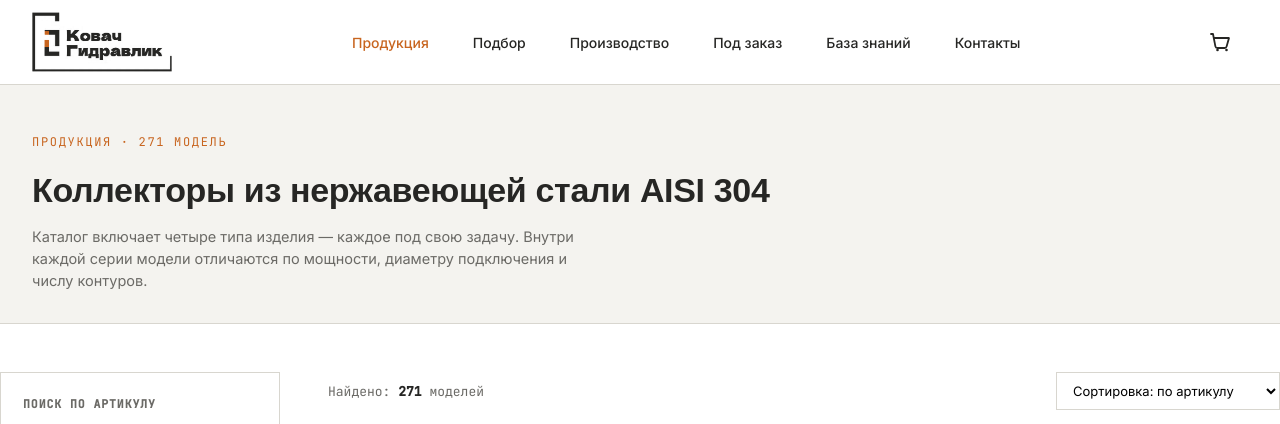
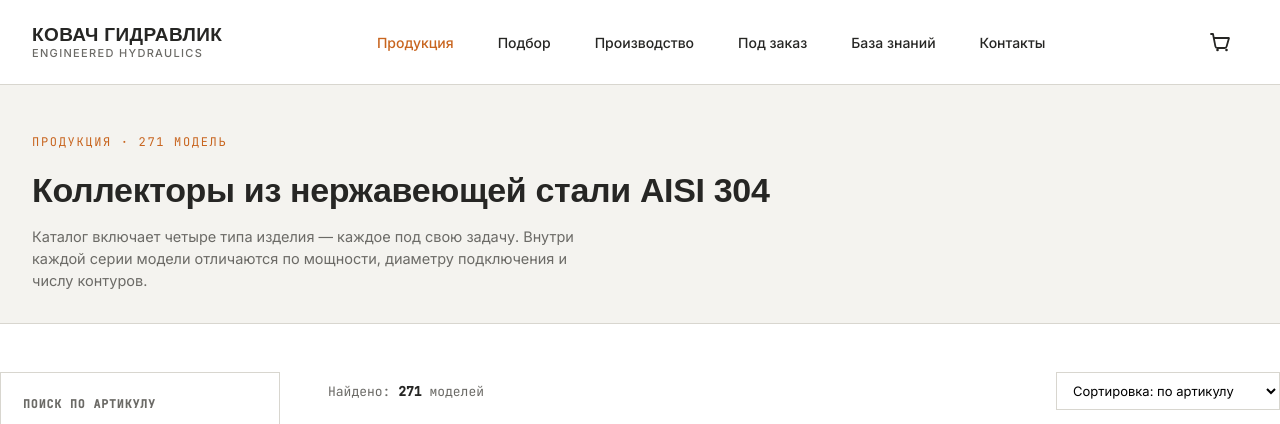
Before and after one commit to a1mosthvman-del/kovach-site, a plain HTML site: page catalog.html in a window 1280 px wide. Shown: the top 424 px of the page. Drawn offline with Linux system fonts and the light colour scheme; a web font is replaced by a local one.

Commit message:
шапка текстом, лого только в футере

```diff
--- a/catalog.html
+++ b/catalog.html
@@ -22,7 +22,8 @@
   .nav{display:flex;align-items:center;height:84px;flex-wrap:nowrap;padding-right:40px;}
   header nav{flex:1;display:flex;justify-content:center;min-width:0;}
   .logo{display:flex;align-items:center;gap:14px;flex-shrink:0;text-decoration:none;color:inherit;}
-  .logo-img{height:60px;width:auto;display:block;}
+  .logo-text{font-family:var(--display);font-weight:800;font-size:19px;letter-spacing:.02em;line-height:1.1;}
+  .logo-text span{display:block;font-family:var(--body);font-weight:500;font-size:11px;letter-spacing:.12em;color:var(--steel);text-transform:uppercase;margin-top:2px;}
   .logo:hover{opacity:.85;}
   nav ul{list-style:none;display:flex;gap:44px;white-space:nowrap;}
   nav ul a{font-size:14px;font-weight:500;color:var(--graphite);text-decoration:none;white-space:nowrap;}
@@ -151,7 +152,7 @@
 <header>
   <div class="wrap nav">
     <a href="index.html" class="logo">
-      <img src="logo-kovach.png" alt="Ковач Гидравлик" class="logo-img">
+      <div class="logo-text">КОВАЧ ГИДРАВЛИК<span>Engineered Hydraulics</span></div>
     </a>
     <nav>
       <ul>
```
Also changed, not shown: custom-order.html (+3 -2 lines), index.html (+3 -2 lines), knowledge.html (+3 -2 lines), product.html (+3 -2 lines), production.html (+3 -2 lines), selection.html (+3 -2 lines).
